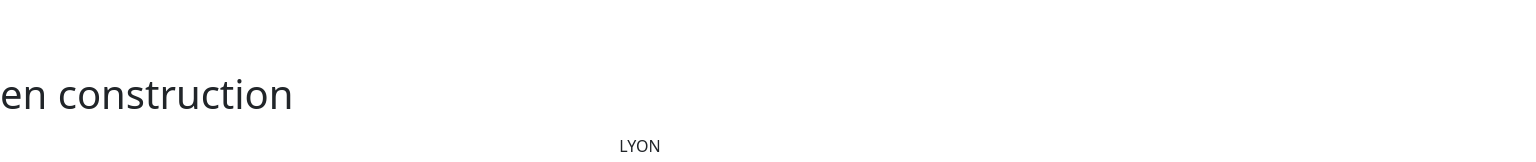
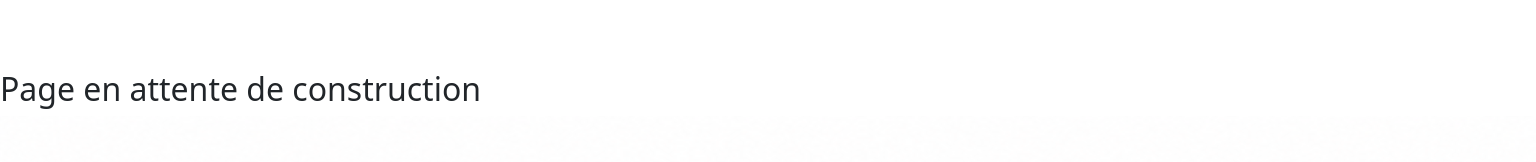
Before and after one commit to kev-aj72/trouve-ton-artisan, a React (Create React App) app in the folder frontend/: page /cookies in a window 1280 px wide. Shown: the part 231-393 px from the top of the page, 1536 px wide, since content can reach past the window. Built offline with nearby package versions, Linux system fonts and the light colour scheme; no server answers.

Commit message:
add contenue page erreur 404 et en construction

```diff
--- a/frontend/src/pages/construction.js
+++ b/frontend/src/pages/construction.js
@@ -1,6 +1,13 @@
 function Construction() {
     return(
-        <h1>en construction</h1>
+        <main>
+        <div>
+        <h2>Page en attente de construction</h2>
+        </div>
+        <div>
+            <img src='/images/icon-en-construction.png' alt="icon page en cours de construction"/>
+        </div>
+        </main>
     );
 }
 
--- a/frontend/src/pages/erreur404.js
+++ b/frontend/src/pages/erreur404.js
@@ -1,6 +1,15 @@
 function Erreur404() {
     return(
-        <h1>Erreur404</h1>
+        <main>
+        <div>
+        <h2> Page non trouvée</h2>
+        <p>ERREUR 404</p>
+        <p> La page que vous avez demandé n'existe pas</p>
+        </div>
+        <div>
+            <img src='/images/icon-erreur404.png' alt="icon erreur404 page non trouvée"/>
+        </div>
+        </main>
     );
 }
 
```
Also changed, not shown: frontend/public/images/icon-en-construction.png (added), frontend/public/images/icon-erreur404.png (added).
